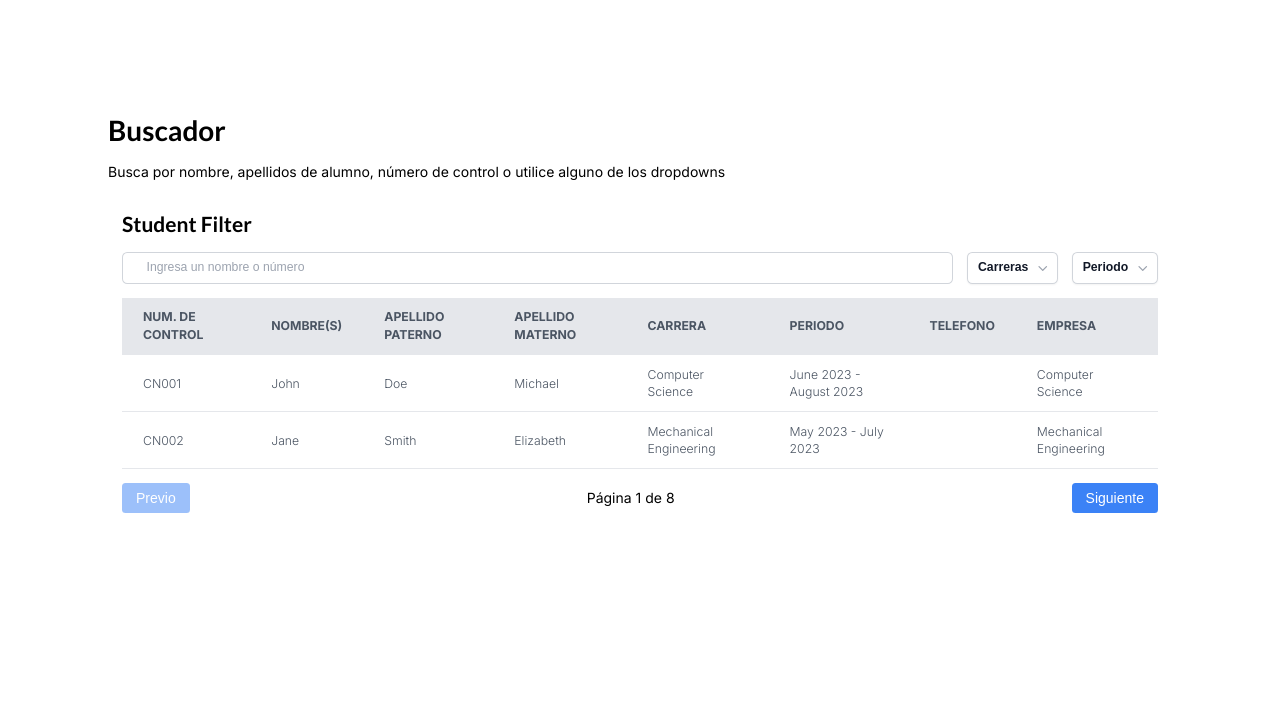
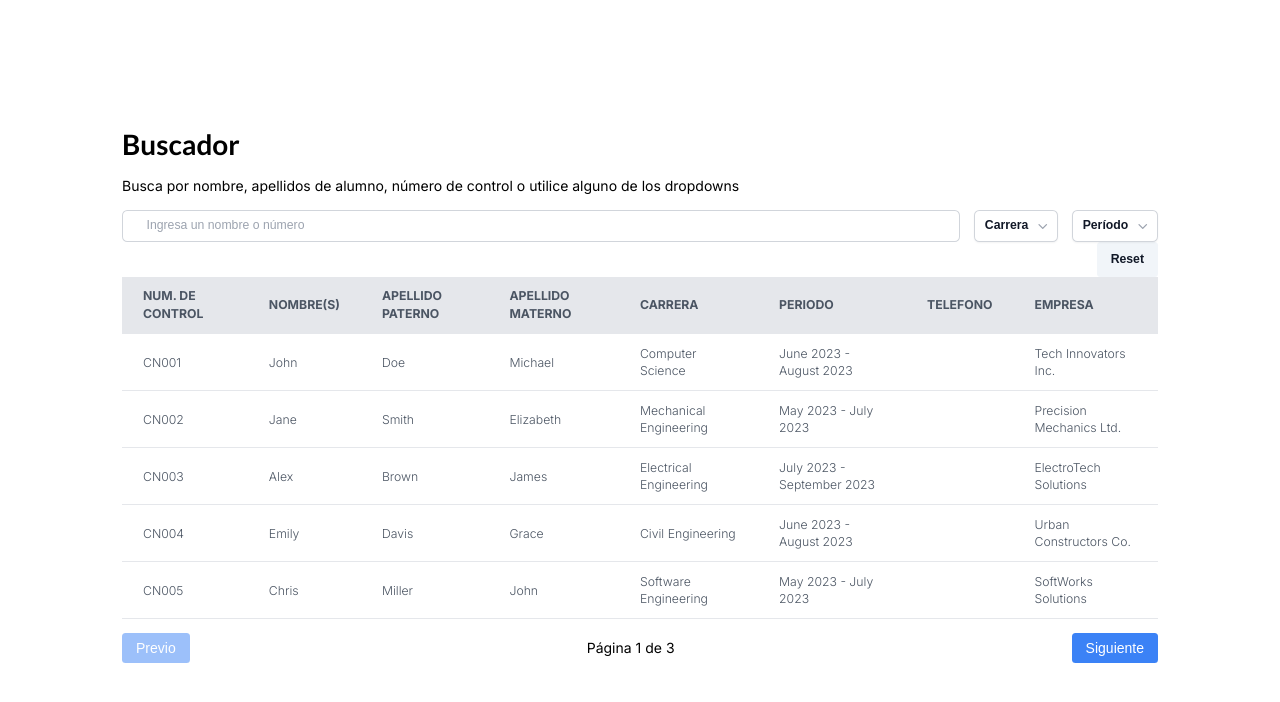
Before and after one commit to luisSilvaEs/system-for-managing-professional-internship-applications, a Next.js app: page /private/queries in a window 1280 px wide. Shown: the top 702 px of the page. Built offline with nearby package versions, Linux system fonts and the light colour scheme.

Commit message:
Incorporate SearchFilter logic to the component view. Also create reset button

```diff
--- a/app/components/filter/Filter.tsx
+++ b/app/components/filter/Filter.tsx
@@ -4,6 +4,7 @@ import { getDropdownItems } from "./utilities";
 import { useState, useEffect } from "react";
 import Select from "../select/Select";
 import Table from "../table/Table";
+import { StudentFilter } from "./utilities";
 
 const studentsMock = [
   {
@@ -14,7 +15,7 @@ const studentsMock = [
     carreraResidente: "Computer Science",
     calleResidente: "123 Elm St, Springfield",
     periodo: "June 2023 - August 2023",
-    nombreEmpresa: "Computer Science",
+    nombreEmpresa: "Tech Innovators Inc.",
   },
   {
     nombre: "Jane",
@@ -24,7 +25,7 @@ const studentsMock = [
     carreraResidente: "Mechanical Engineering",
     calleResidente: "456 Oak St, Metropolis",
     periodo: "May 2023 - July 2023",
-    nombreEmpresa: "Mechanical Engineering",
+    nombreEmpresa: "Precision Mechanics Ltd.",
   },
   {
     nombre: "Alex",
@@ -34,7 +35,7 @@ const studentsMock = [
     carreraResidente: "Electrical Engineering",
     calleResidente: "789 Pine St, Gotham",
     periodo: "July 2023 - September 2023",
-    nombreEmpresa: "Electrical Engineering",
+    nombreEmpresa: "ElectroTech Solutions",
   },
   {
     nombre: "Emily",
@@ -44,7 +45,7 @@ const studentsMock = [
     carreraResidente: "Civil Engineering",
     calleResidente: "321 Maple St, Star City",
     periodo: "June 2023 - August 2023",
-    nombreEmpresa: "Civil Engineering",
+    nombreEmpresa: "Urban Constructors Co.",
   },
   {
     nombre: "Chris",
@@ -54,7 +55,7 @@ const studentsMock = [
     carreraResidente: "Software Engineering",
     calleResidente: "654 Cedar St, Central City",
     periodo: "May 2023 - July 2023",
-    nombreEmpresa: "Software Engineering",
+    nombreEmpresa: "SoftWorks Solutions",
   },
   {
     nombre: "Sarah",
@@ -64,7 +65,7 @@ const studentsMock = [
     carreraResidente: "Industrial Design",
     calleResidente: "987 Birch St, Coast City",
     periodo: "July 2023 - September 2023",
-    nombreEmpresa: "Industrial Design",
+    nombreEmpresa: "Creative Design Studios",
   },
   {
     nombre: "David",
@@ -74,7 +75,7 @@ const studentsMock = [
     carreraResidente: "Chemical Engineering",
     calleResidente: "246 Willow St, Keystone",
     periodo: "June 2023 - August 2023",
-    nombreEmpresa: "Chemical Engineering",
+    nombreEmpresa: "ChemTech Industries",
   },
   {
     nombre: "Laura",
@@ -84,7 +85,7 @@ const studentsMock = [
     carreraResidente: "Architecture",
     calleResidente: "135 Redwood St, Fawcett City",
     periodo: "May 2023 - July 2023",
-    nombreEmpresa: "Architecture",
+    nombreEmpresa: "Skyline Architects",
   },
   {
     nombre: "Michael",
@@ -94,7 +95,7 @@ const studentsMock = [
     carreraResidente: "Graphic Design",
     calleResidente: "753 Fir St, Midway City",
     periodo: "July 2023 - September 2023",
-    nombreEmpresa: "Graphic Design",
+    nombreEmpresa: "DesignLab Studio",
   },
   {
     nombre: "Sophia",
@@ -104,17 +105,17 @@ const studentsMock = [
     carreraResidente: "Biomedical Engineering",
     calleResidente: "852 Spruce St, Hub City",
     periodo: "June 2023 - August 2023",
-    nombreEmpresa: "Biomedical Engineering",
+    nombreEmpresa: "BioInnovations Inc.",
   },
   {
     nombre: "Daniel",
     apellidoMaterno: "Joseph",
     apellidoPaterno: "Lopez",
     numeroControl: "CN011",
-    carreraResidente: "Data Science",
+    carreraResidente: "Computer Science",
     calleResidente: "159 Hickory St, Blüdhaven",
     periodo: "May 2023 - July 2023",
-    nombreEmpresa: "Data Science",
+    nombreEmpresa: "CyberTech Solutions",
   },
   {
     nombre: "Olivia",
@@ -124,17 +125,17 @@ const studentsMock = [
     carreraResidente: "Environmental Science",
     calleResidente: "357 Chestnut St, River City",
     periodo: "July 2023 - September 2023",
-    nombreEmpresa: "Environmental Science",
+    nombreEmpresa: "EcoWorld Enterprises",
   },
   {
     nombre: "James",
     apellidoMaterno: "Edward",
     apellidoPaterno: "Perez",
     numeroControl: "CN013",
-    carreraResidente: "Physics",
+    carreraResidente: "Mechanical Engineering",
     calleResidente: "951 Walnut St, Opal City",
     periodo: "June 2023 - August 2023",
-    nombreEmpresa: "Physics",
+    nombreEmpresa: "MechaWorks Ltd.",
   },
   {
     nombre: "Mia",
@@ -144,7 +145,7 @@ const studentsMock = [
     carreraResidente: "Mathematics",
     calleResidente: "753 Ash St, Emerald City",
     periodo: "May 2023 - July 2023",
-    nombreEmpresa: "Mathematics",
+    nombreEmpresa: "DataMetrics Corp.",
   },
   {
     nombre: "Ethan",
@@ -154,51 +155,101 @@ const studentsMock = [
     carreraResidente: "Information Technology",
     calleResidente: "159 Poplar St, Ivy Town",
     periodo: "July 2023 - September 2023",
-    nombreEmpresa: "Information Technology",
+    nombreEmpresa: "IT Solutions Inc.",
   },
 ];
 
 const Filter = () => {
+  const studentFilter = new StudentFilter(studentsMock);
+  const [filteredStudents, setFilteredStudents] = useState(studentsMock);
+
   const careersList = getDropdownItems("carreraResidente", studentsMock);
-  console.log("career", careersList);
   const internshipPeriodList = getDropdownItems("periodo", studentsMock);
 
   const [selectedCareer, setSelectedCareer] = useState(""); // State to store the selected value in the parent
-  const [selectedValuePeriod, setSelectedPeriod] = useState("");
+  const [selectedPeriod, setSelectedPeriod] = useState("");
+  const [searchInput, setSearchInput] = useState("");
+  const [placeholderInput, setPlaceholderInput] = useState(
+    "Ingresa un nombre o número"
+  );
+  const [placeholderSelectCareer, setPlaceholderSelectCareer] =
+    useState("Carrera");
+  const [placeholderSelectPeriod, setPlaceholderSelectPeriod] =
+    useState("Período");
 
-  const handleSelectCareer = (value: any) => {
-    setSelectedCareer(value); // Update parent state with selected value
-    console.log("Selected in Parent:", value); // Optional: Debugging
+  const handleFilter = (
+    input: string,
+    career?: string,
+    internshipPeriod?: string
+  ) => {
+    const results = studentFilter.filterCombined(
+      input,
+      career,
+      internshipPeriod
+    );
+    setFilteredStudents(results); // Update the state with filtered students
   };
 
-  const handleSelectPeriod = (value: any) => {
-    setSelectedPeriod(value); // Update parent state with selected value
-    console.log("Selected in Parent:", value); // Optional: Debugging
+  // Handlers for dropdowns and search input
+  const handleSearchInput = (e: React.ChangeEvent<HTMLInputElement>) => {
+    const inputValue = e.target.value;
+    setSearchInput(inputValue);
+    handleFilter(inputValue, selectedCareer, selectedPeriod);
+  };
+
+  const handleCareerSelect = (career: string) => {
+    setSelectedCareer(career);
+    handleFilter(searchInput, career, selectedPeriod);
+  };
+
+  const handlePeriodSelect = (internshipPeriod: string) => {
+    setSelectedPeriod(internshipPeriod);
+    handleFilter(searchInput, selectedCareer, internshipPeriod);
+  };
+
+  const resetFilters = () => {
+    setSelectedCareer("");
+    setSelectedPeriod("");
+    setSearchInput("");
+    setFilteredStudents(studentsMock); // Reset to original student data
+
+    setPlaceholderInput("Ingresa un nombre o número");
+    setPlaceholderSelectCareer("Carrera");
+    setPlaceholderSelectPeriod("Período");
   };
 
   return (
-    <div className="container mx-auto p-4 space-y-4">
-      <h1 className="text-2xl font-bold mb-4">Student Filter</h1>
+    <div>
       <div className="flex flex-col md:flex-row gap-4">
         <input
           id="price"
           name="price"
           type="text"
-          placeholder="Ingresa un nombre o número"
+          placeholder={placeholderInput}
+          value={searchInput}
           className="block w-full rounded-md border-0 py-1.5 pl-7 pr-20 text-gray-900 ring-1 ring-inset ring-gray-300 placeholder:text-gray-400 focus:ring-2 focus:ring-inset focus:ring-indigo-600 sm:text-sm sm:leading-6"
+          onChange={handleSearchInput}
         />
         <Select
-          onSelect={handleSelectCareer}
+          onSelect={handleCareerSelect}
           items={careersList}
-          placeholder="Carreras"
+          placeholder={placeholderSelectCareer}
         />
         <Select
-          onSelect={handleSelectPeriod}
+          onSelect={handlePeriodSelect}
           items={internshipPeriodList}
-          placeholder="Periodo"
+          placeholder={placeholderSelectPeriod}
         />
       </div>
-      <Table list={studentsMock} rowsPerPage={2} />
+      <div className="flex flex-col md:flex-row gap-4 justify-end">
+        <button
+          onClick={resetFilters}
+          className="px-4 py-2 text-sm font-semibold leading-6 text-gray-900 bg-slate-100 rounded hover:bg-slate-300"
+        >
+          Reset
+        </button>
+      </div>
+      <Table list={filteredStudents} rowsPerPage={5} />
     </div>
   );
 };
--- a/app/components/filter/utilities.ts
+++ b/app/components/filter/utilities.ts
@@ -1,12 +1,34 @@
-type Student = {
-    givenName: string;
-    middleName: string;
-    lastName: string;
-    controlNumber: string;
-    career: string;
-    address: string;
-    internshipPeriod: string;
-    internshipCompanyName: string;
+type StudentDynamoDB = {
+    id: number;
+    numeroControl: string;
+    apellidoMaterno: string;
+    apellidoPaterno: string;
+    nombre: string;
+    carreraResidente: string;
+    periodo: string;
+    telefono: string;
+    lugar: string;
+    fecha: string;
+    email: string;
+    jefeDivision: string;
+    opcionElegida: string;
+    numeroResidentes: string;
+    calleResidente: string;
+    coloniaResidente: string;
+    cpResidente: number;
+    ciudad: string;
+    nombreEmpresa: string;
+    giroRamoSector: string;
+    otroRamoSector: string;
+    calleEmpresa: string;
+    coloniaEmpresa: string;
+    cpEmpresa: number;
+    ciudadEmpresa: string;
+    telefonoEmpresa: string;
+    nombreTitularEmpresa: string;
+    puestoTitularEmpresa: string;
+    nombrePersonaCartaPresentacion: string;
+    puestoPersonaCartaPresentacion: string;
   };
 /*
 T is a generic placeholder that will be replaced with the actual type of the items in the array when the function is called.
@@ -20,5 +42,86 @@ The T inside <> is a placeholder for the actual type that will be provided when
 export const getDropdownItems = <T>(property: keyof T, list: T[]):any[] => {
     return list
     .map( item => item[property]  ) // Extract the property values
-    .filter( (value, index, self) => self.indexOf(value)===index ); // Remove duplicates
+    .filter( (value, index, self) => self.indexOf(value)===index ).sort(); // Remove duplicates
 };
+
+  const students: StudentDynamoDB[] = [/* Array of students */];
+
+  // Facade class for filtering
+export class StudentFilter {
+    private students: StudentDynamoDB[];
+
+    constructor(students: StudentDynamoDB[]) {
+        this.students = students;
+    }
+
+    // Filter by givenName, middleName, lastName, or controlNumber
+    filterByNameOrControl(input: string): StudentDynamoDB[] {
+        return this.students.filter(student =>
+        student.nombre.toLowerCase().includes(input.toLowerCase()) ||
+        student.apellidoPaterno.toLowerCase().includes(input.toLowerCase()) ||
+        student.apellidoMaterno.toLowerCase().includes(input.toLowerCase()) ||
+        student.numeroControl.toLowerCase().includes(input.toLowerCase())
+        );
+    }
+
+    // Filter by career
+    filterByCareer(career: string): StudentDynamoDB[] {
+        return this.students.filter(student =>
+        student.carreraResidente.toLowerCase() === career.toLowerCase()
+        );
+    }
+
+    // Filter by internshipPeriod
+    filterByInternshipPeriod(period: string): StudentDynamoDB[] {
+        return this.students.filter(student =>
+        student.periodo.toLowerCase() === period.toLowerCase()
+        );
+    }
+
+    // Combined filtering
+    filterCombined(
+        input: string,
+        career?: string,
+        internshipPeriod?: string
+    ): StudentDynamoDB[] {
+        let filteredStudents = this.filterByNameOrControl(input);
+
+        if (career) {
+        filteredStudents = filteredStudents.filter(student =>
+            student.carreraResidente.toLowerCase() === career.toLowerCase()
+        );
+        }
+
+        if (internshipPeriod) {
+        filteredStudents = filteredStudents.filter(student =>
+            student.periodo.toLowerCase() === internshipPeriod.toLowerCase()
+        );
+        }
+
+        return filteredStudents;
+    }
+}
+
+// Example usage from an input or dropdown
+const studentFilter = new StudentFilter(students);
+
+// Function to call when typing in a name or control number input
+function onNameOrControlInput(input: string, career?: string, period?: string) {
+return studentFilter.filterCombined(input, career, period);
+}
+
+// Function to call when selecting a career from a dropdown
+function onCareerDropdownSelect(career: string, input?: string, period?: string) {
+return studentFilter.filterCombined(input || '', career, period);
+}
+
+// Function to call when selecting an internship period from a dropdown
+function onInternshipPeriodSelect(period: string, input?: string, career?: string) {
+return studentFilter.filterCombined(input || '', career, period);
+}
+
+// Example of calling the functions:
+const result = onNameOrControlInput('John'); // Filter by name or control number
+const resultWithCareer = onCareerDropdownSelect('Computer Science'); // Filter by career
+const resultWithPeriod = onInternshipPeriodSelect('June 2023 - August 2023'); // Filter by internship period
--- a/app/private/queries/page.tsx
+++ b/app/private/queries/page.tsx
@@ -3,7 +3,7 @@ import Filter from "@/app/components/filter/Filter";
 
 const QueriesPage = () => {
   return (
-    <div>
+    <div className="container mx-auto p-4 space-y-4">
       <h1>Buscador</h1>
       <p>
         Busca por nombre, apellidos de alumno, número de control o utilice
```
